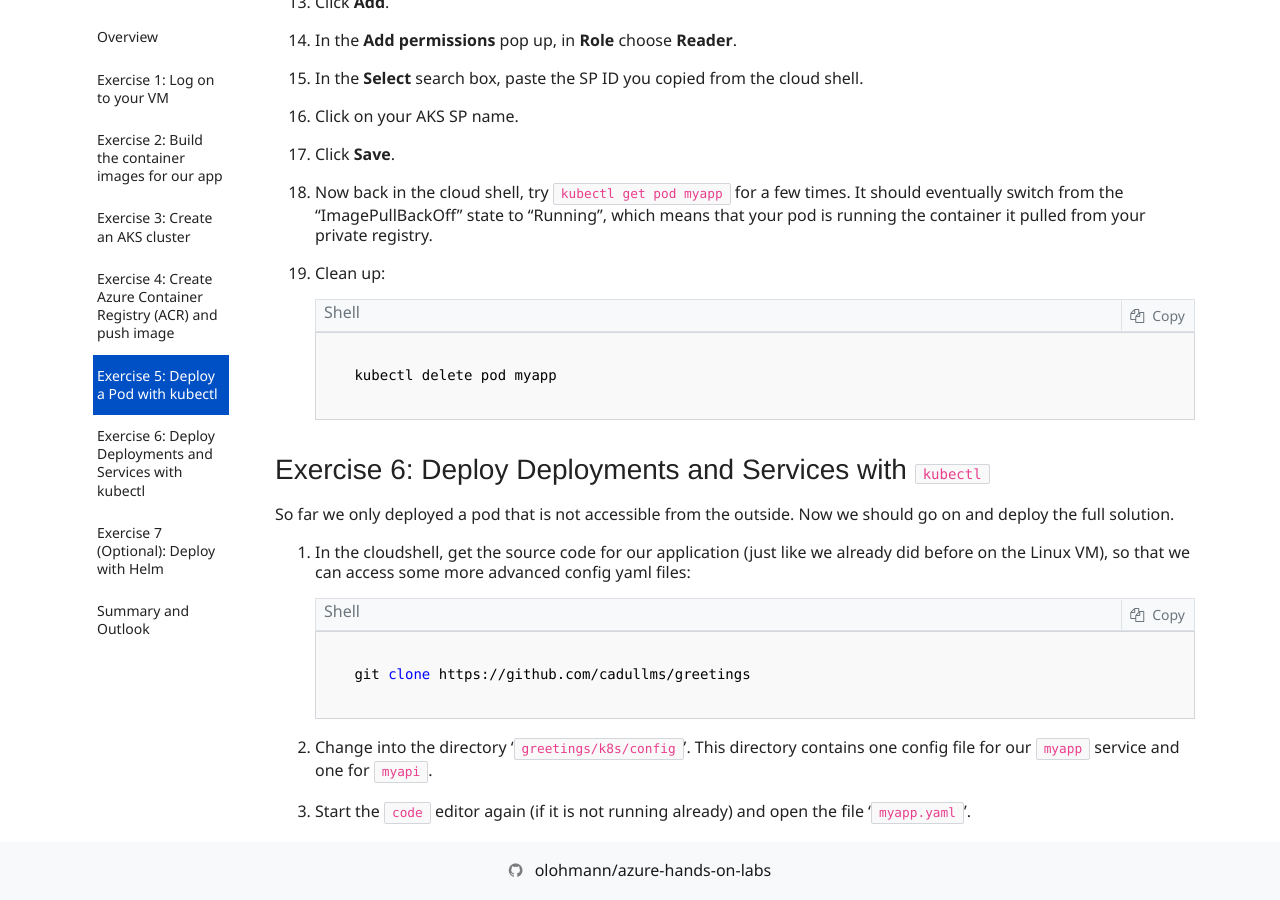
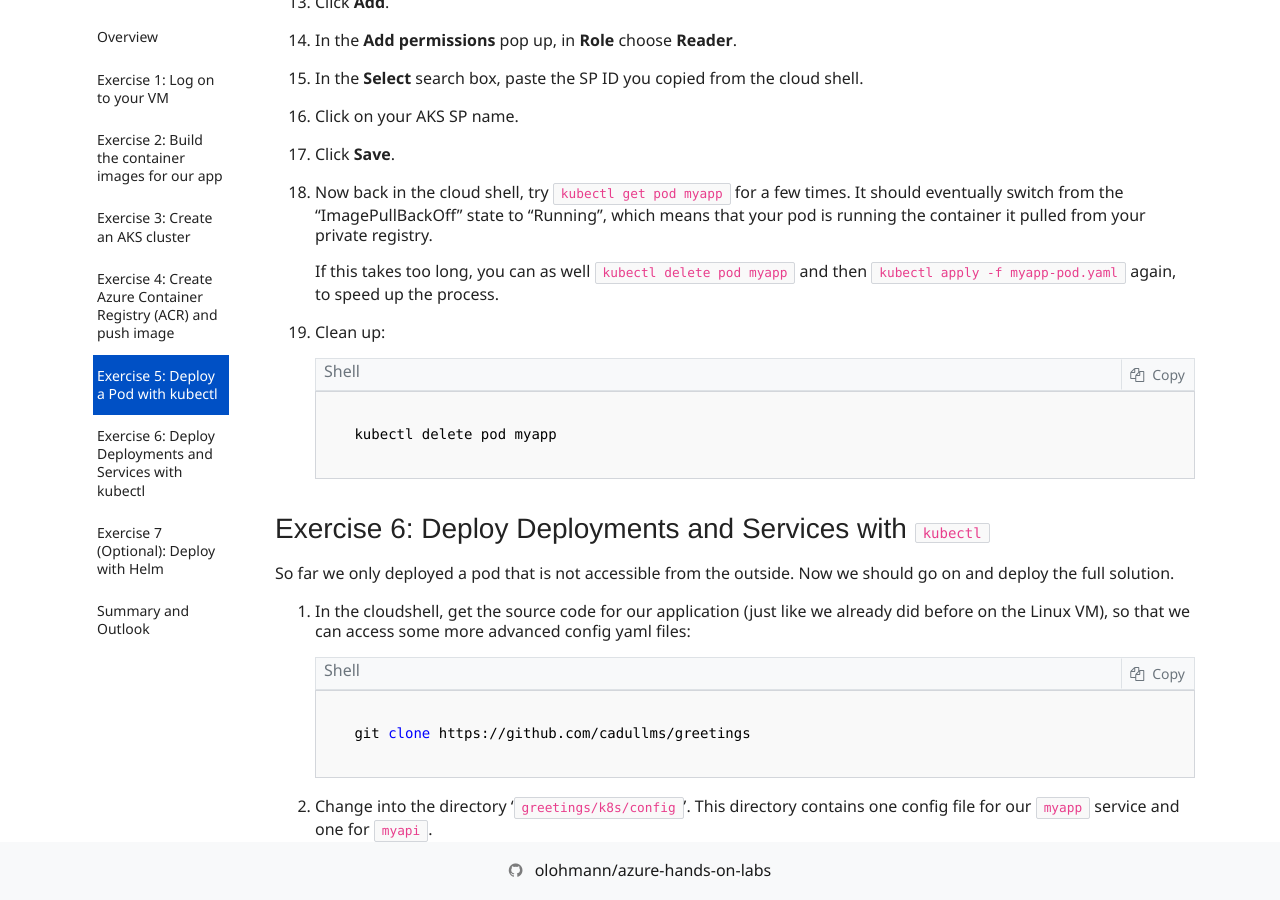
Before and after one commit to olohmann/azure-hands-on-labs, a Jekyll site: the page built from labs/05_container_orchestration_and_aks/containers_and_aks.md, in a window 1280 px wide and 900 px high, scrolled down 14158 px. Built offline with Jekyll 4.4.1, drawn with Linux system fonts in a browser that asks for light colours; nearby versions of some CDN libraries; our own code applies the rules of GitHub Pages for plain Markdown files; comment, search, counter and statistics services are not loaded.

Commit message:
additional hint to get out of ImagePullBackOff

````diff
--- a/labs/05_container_orchestration_and_aks/containers_and_aks.md
+++ b/labs/05_container_orchestration_and_aks/containers_and_aks.md
@@ -357,6 +357,8 @@ As the images are pushed to our registry already, we can control the deployment
 
 1. Now back in the cloud shell, try `kubectl get pod myapp` for a few times. It should eventually switch from the "ImagePullBackOff" state to "Running", which means that your pod is running the container it pulled from your private registry.
 
+    If this takes too long, you can as well `kubectl delete pod myapp` and then `kubectl apply -f myapp-pod.yaml` again, to speed up the process.
+
 1. Clean up:
 
     ```sh
````
